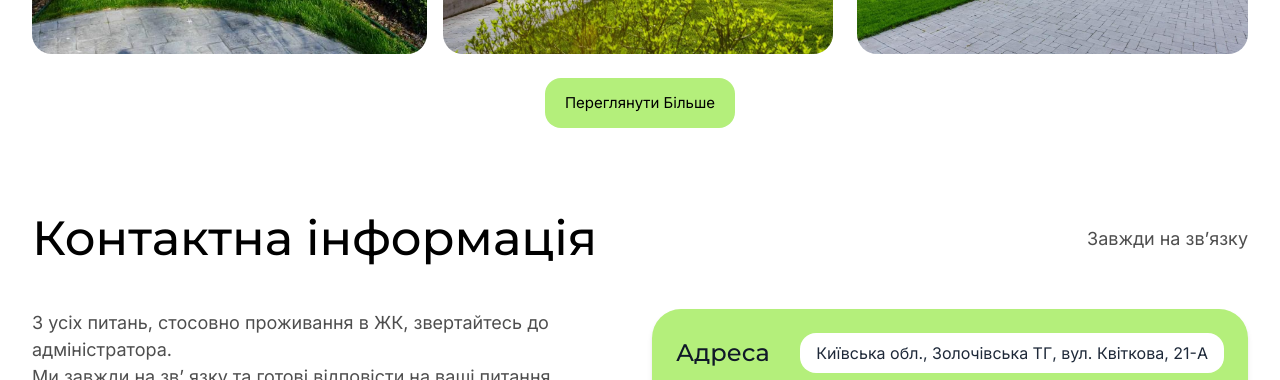
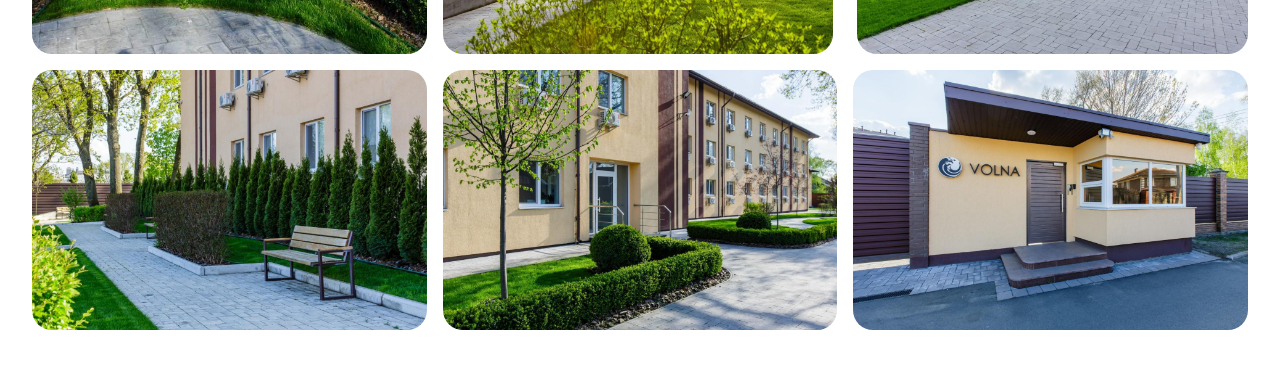
Before and after one commit to AX9999AX/volna, a Next.js app: page / in a window 1280 px wide. Both pictures are taken after a click on the button "Переглянути Більше". Shown: the part 4337-4717 px from the top of the page. Built offline with nearby package versions, Linux system fonts and the light colour scheme.

Commit message:
Fixed contacts padding

```diff
--- a/src/app/components/Contacts/Contacts.tsx
+++ b/src/app/components/Contacts/Contacts.tsx
@@ -82,7 +82,7 @@ const Contacts = () => {
                         </div>
                     </div>
                 </div>
-                <div className='col-span-12 xl:col-span-6 2xl:col-span-5 bg-[#B4EF7B] rounded-[29px] p-6 shadow-md'>
+                <div className='flex justify-center flex-col col-span-12 xl:col-span-6 2xl:col-span-5 bg-[#B4EF7B] rounded-[29px] p-6 shadow-md'>
                     <div className='flex flex-col sm:flex-row sm:items-center justify-between mb-4'>
                         <div className='font-primary font-medium text-xl sm:text-2xl leading-[128%] text-gray-900 mb-2 sm:mb-0'>
                             Адреса
@@ -90,9 +90,8 @@ const Contacts = () => {
                         <motion.a
                             whileHover={{ scale: 1.05 }}
                             transition={{ type: 'spring', stiffness: 300 }}
-                            href='https://maps.app.goo.gl/z8JHz6j7TTC9RUxt6А'
+                            href='https://maps.app.goo.gl/z8JHz6j7TTC9RUxt6'
                             target='_blank'
-                            rel='noopener noreferrer'
                             className='bg-white text-gray-800 rounded-2xl px-4 py-2 font-secondary text-[12px] sm:text-base'>
                             Київська обл., Золочівська ТГ, вул. Квіткова, 21-А
                         </motion.a>
--- a/src/app/components/MegaGallery/MegaGallery.tsx
+++ b/src/app/components/MegaGallery/MegaGallery.tsx
@@ -5,6 +5,7 @@ import { useState } from 'react'
 import { MegaGalleryType } from './MegaGallery.type'
 
 const MegaGallery = () => {
+    const [isViewMore, setIsViewMore] = useState<boolean>(false)
     const [galleryType, setGallaryType] = useState<MegaGalleryType>(MegaGalleryType.Territory)
 
     return (
@@ -66,9 +67,11 @@ const MegaGallery = () => {
                     <div className='grid grid-cols-1 grid-rows-[auto_260px] gap-6'>
                         <div className='relative aspect-video overflow-hidden rounded-[20px]'>
                             <iframe
-                                src={'https://player.vimeo.com/video/115783408?controls=0&autoplay=0&muted=1'}
+                                src={
+                                    'https://player.vimeo.com/video/1078809818?h=5b8b6e65ca&background=1&autoplay=1&muted=1&loop=1'
+                                }
                                 className='absolute top-0 left-0 w-full h-full'
-                                allow='autoplay; fullscreen; picture-in-picture'
+                                allow='autoplay;'
                                 allowFullScreen
                             />
                         </div>
@@ -93,13 +96,45 @@ const MegaGallery = () => {
                     </div>
                 </div>
             </div>
+
+            {!isViewMore && (
                 <div className='flex justify-center items-center mt-6'>
                     <button
                         className={`cursor-pointer font-secondary text-[15px] text-black w-[190px] h-[50px] bg-btn-active rounded-2xl`}
-                    onClick={() => setGallaryType(MegaGalleryType.Interior)}>
+                        onClick={() => setIsViewMore(true)}>
                         Переглянути Більше
                     </button>
                 </div>
+            )}
+
+            {isViewMore && (
+                <div className='grid grid-cols-3 gap-4 mt-4'>
+                    <div className='relative min-h-[260px] overflow-hidden rounded-[20px]'>
+                        <Image
+                            fill
+                            src={'/mega-gallery/mega-gallery-territory-5.jpg'}
+                            alt='Gallery 1'
+                            className='object-cover'
+                        />
+                    </div>
+                    <div className='relative overflow-hidden rounded-[20px]'>
+                        <Image
+                            fill
+                            src={'/mega-gallery/mega-gallery-territory-6.jpg'}
+                            alt='Gallery 1'
+                            className='object-cover'
+                        />
+                    </div>
+                    <div className='relative overflow-hidden rounded-[20px]'>
+                        <Image
+                            fill
+                            src={'/mega-gallery/mega-gallery-territory-7.jpg'}
+                            alt='Gallery 1'
+                            className='object-cover'
+                        />
+                    </div>
+                </div>
+            )}
         </section>
     )
 }
```
Lines whose indentation alone changed are shown as unchanged.
